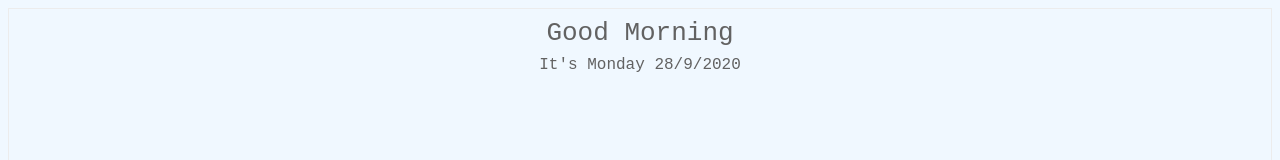
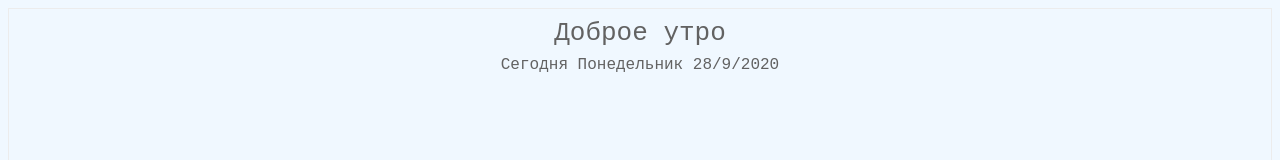
Before and after one commit to shuckin2017/widget-notion, a plain HTML site: page greetings.html in a window 1280 px wide. Shown: the top 160 px of the page. Drawn offline with Linux system fonts and the light colour scheme.

Commit message:
Update greetings.html

```diff
--- a/greetings.html
+++ b/greetings.html
@@ -28,13 +28,13 @@ body{
 
 <script>
     var weekday = new Array(7);
-    weekday[0] = "Sunday";
-    weekday[1] = "Monday";
-    weekday[2] = "Tuesday";
-    weekday[3] = "Wednesday";
-    weekday[4] = "Thursday";
-    weekday[5] = "Friday";
-    weekday[6] = "Saturday";
+    weekday[0] = "Воскресенье";
+    weekday[1] = "Понедельник";
+    weekday[2] = "Вторник";
+    weekday[3] = "Среда";
+    weekday[4] = "Четверг";
+    weekday[5] = "Пятница";
+    weekday[6] = "Суббота";
 
 
     var today = new Date();
@@ -45,13 +45,13 @@ body{
     var greet;
 
     if (hrs < 12)
-        greet = 'Good Morning  ';
+        greet = 'Доброе утро  ';
     else if (hrs >= 12 && hrs <= 17)
-        greet = 'Good Afternoon ';
+        greet = 'Добрый день ';
     else if (hrs >= 17 && hrs <= 24)
-        greet = 'Good Evening  ';
+        greet = 'Добрый вечер  ';
 
     document.getElementById('lbl').innerHTML =
-        greet+=`<div id="date"> It's ${date}</div>`;
+        greet+=`<div id="date"> Сегодня ${date}</div>`;
 </script>
 </html>
```
